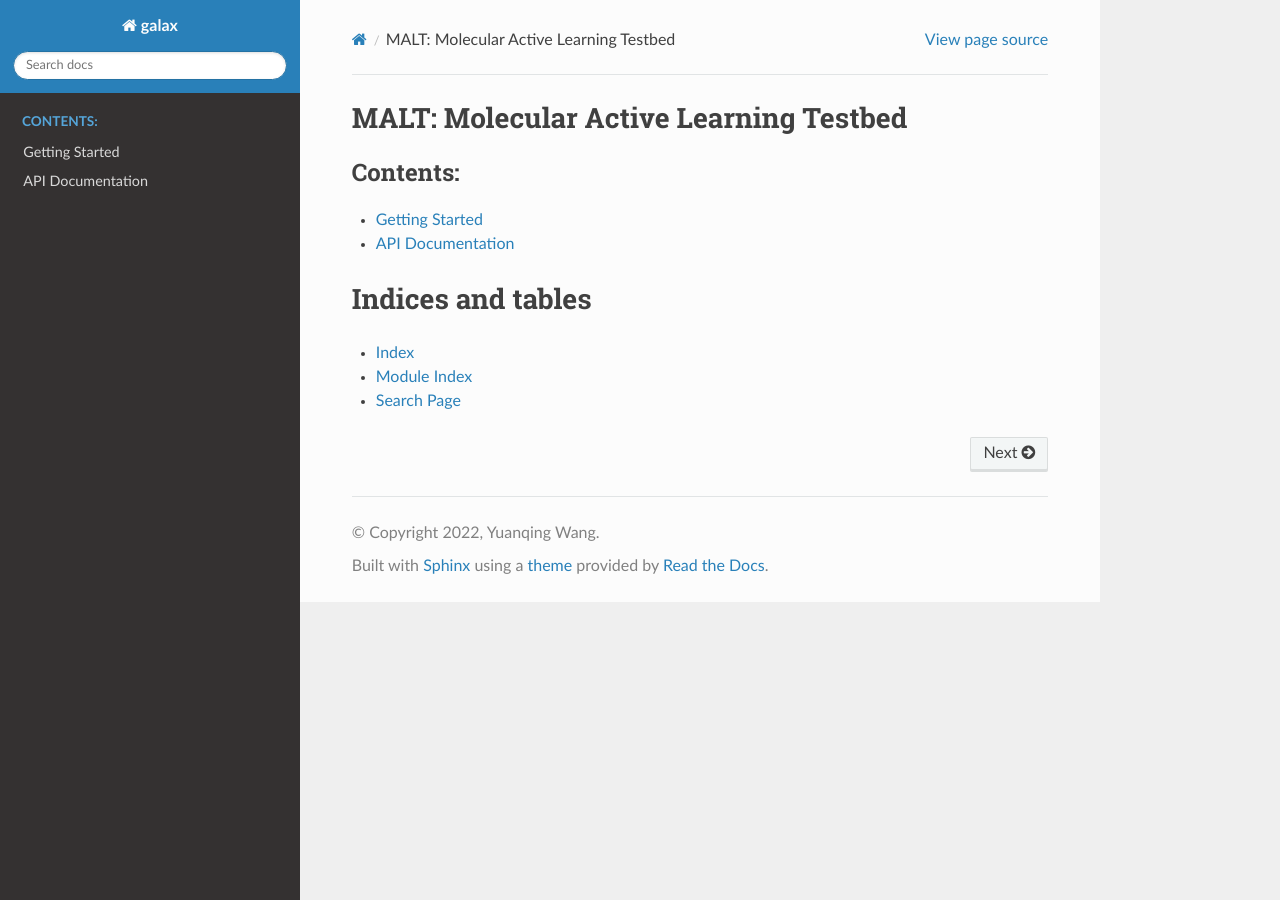
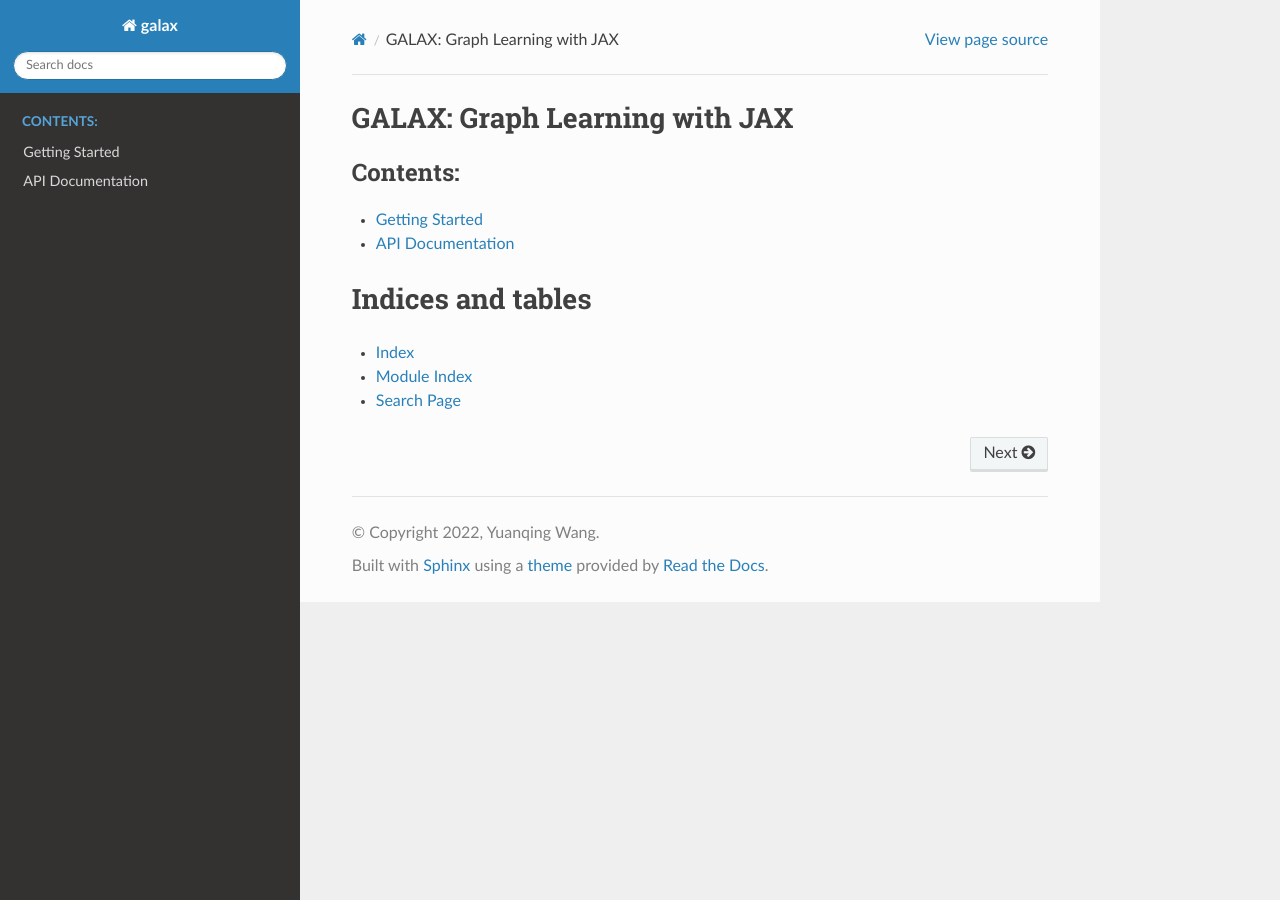
Before and after one commit to yuanqing-wang/galax, a Sphinx documentation site: the page built from docs/index.rst, in a window 1280 px wide. Built offline with Sphinx 7.4.7 and the Read the Docs theme 2.0.0, drawn with Linux system fonts in a browser that asks for light colours; the version number could not be read and is left out.

Commit message:
Update index.rst

```diff
--- a/docs/index.rst
+++ b/docs/index.rst
@@ -3,7 +3,7 @@
    You can adapt this file completely to your liking, but it should at least
    contain the root `toctree` directive.
 
-MALT: Molecular Active Learning Testbed
+GALAX: Graph Learning with JAX
 =========================================================
 
 .. toctree::
```
